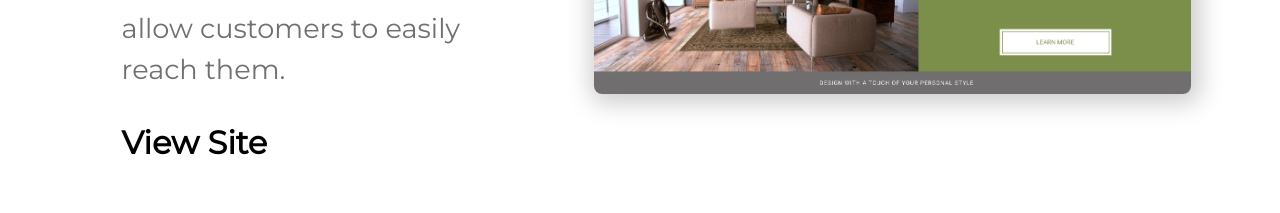
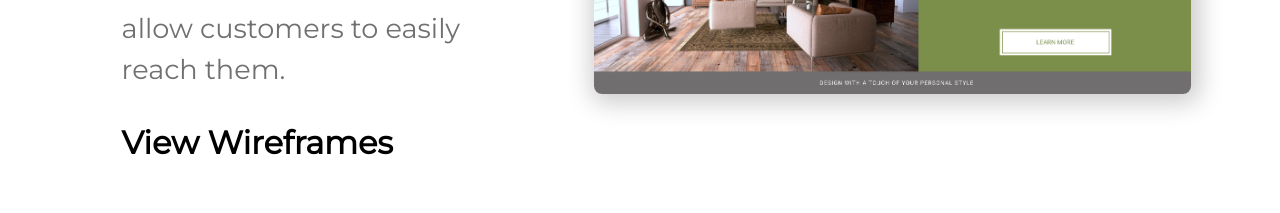
Before and after one commit to KimDuclos/design-portfolio, a React (Create React App) app: page / in a window 1280 px wide. Shown: the part 1340-1553 px from the top of the page. Built offline with nearby package versions, Linux system fonts and the light colour scheme.

Commit message:
changed to view wireframes

```diff
--- a/src/portfolio.jsx
+++ b/src/portfolio.jsx
@@ -22,7 +22,7 @@ const Portfolio = () => {
               target="_blank"
               rel="noreferrer"
             >
-              View Site
+              View Wireframes
             </a>
           </p>
         </div>
```
